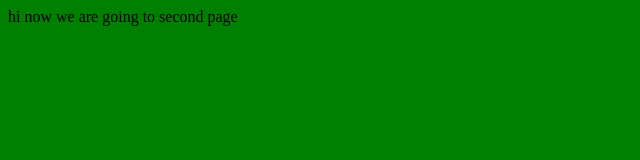
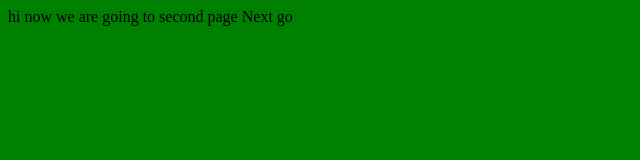
Before and after one commit to pandavgupta/newrepo, a plain HTML site: page web.html in a window 1280 px wide. Shown: the full height of the page, 0-640 px from the left. Drawn offline with Linux system fonts and the light colour scheme.

Commit message:
next step

```diff
--- a/web.html
+++ b/web.html
@@ -1,3 +1,6 @@
 <body bgcolor=green>
 hi now we are going to second page
+<h>
+Next go
+</h>
 </body>
```
